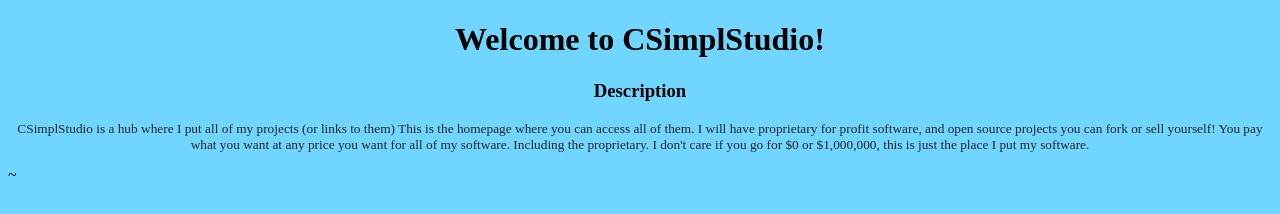
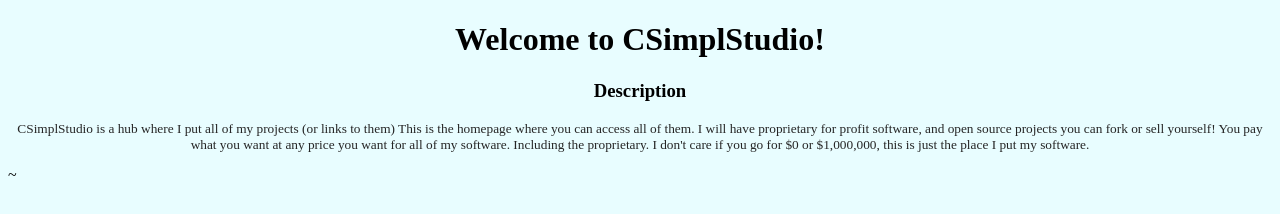
Before and after one commit to Tutsotic/csimplstudio, a plain HTML site: page index.html in a window 1280 px wide. Drawn offline with Linux system fonts and the light colour scheme.

Commit message:
Change background color to a lighter shade

```diff
--- a/style.css
+++ b/style.css
@@ -1,3 +1,3 @@
 body {
-    background-color: #70d6ff;
+    background-color: #e8fdff;
 }
```
